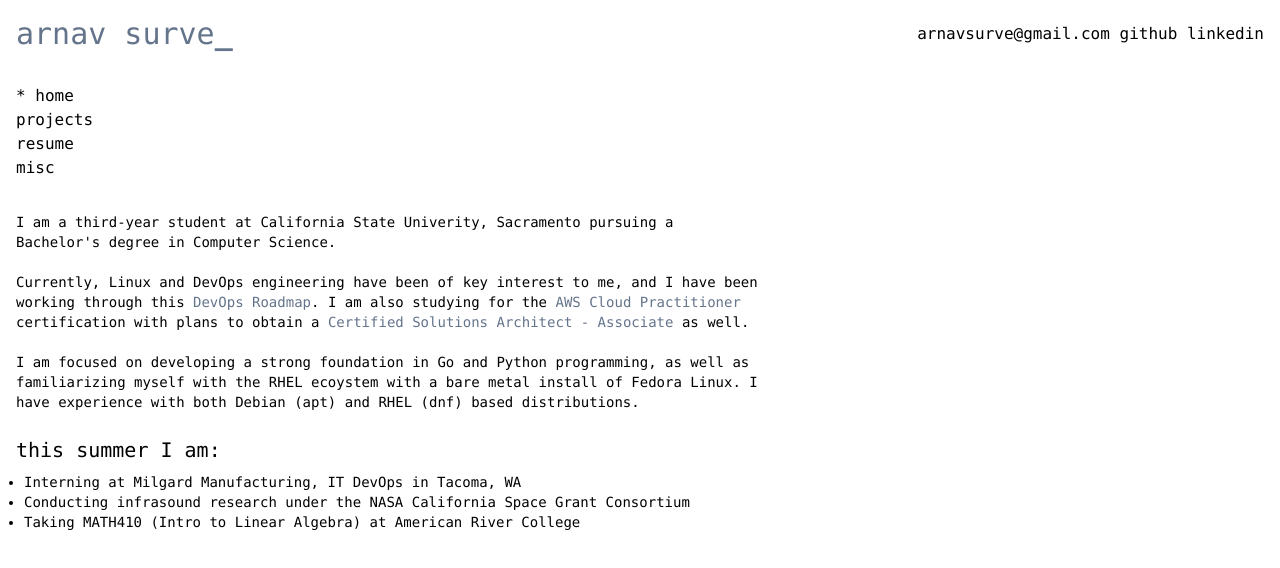
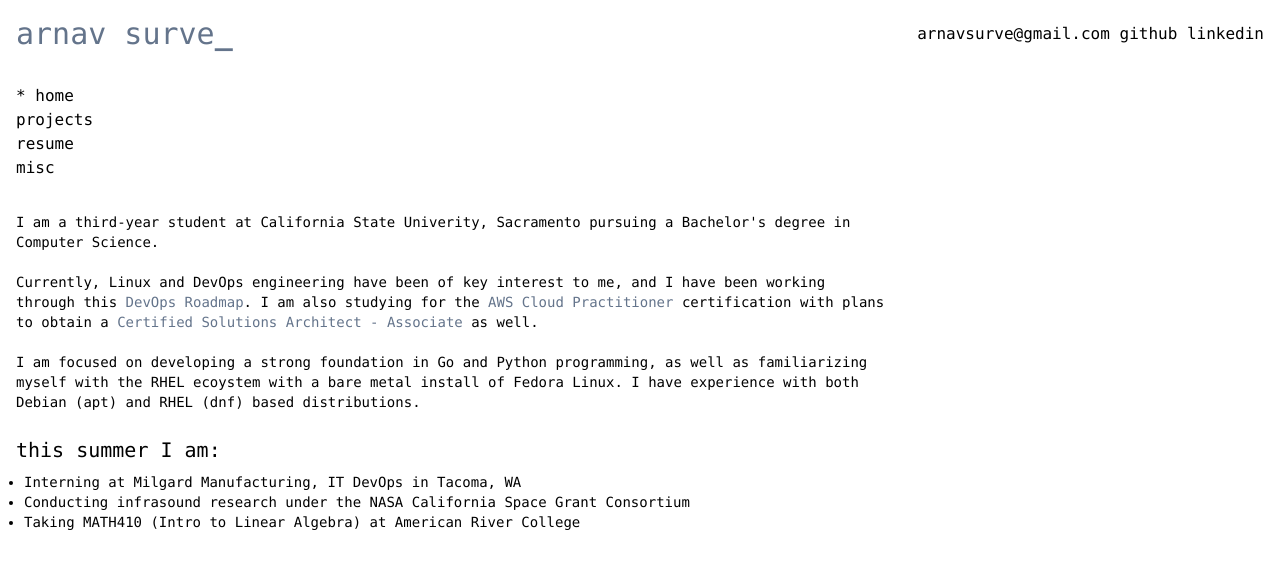
Before and after one commit to arnavsurve/website, a SvelteKit app: page / in a window 1280 px wide. Shown: the top 568 px of the page. Built offline with nearby package versions, Linux system fonts and the light colour scheme.

Commit message:
style: Update Prose component to adjust maximum width for different screen sizes

```diff
--- a/src/components/Prose.svelte
+++ b/src/components/Prose.svelte
@@ -1,4 +1,4 @@
-<div class="max-w-full md:max-w-[70%] lg:max-w-[60%]">
+<div class="max-w-full md:max-w-[80%] lg:max-w-[70%]">
     <p class="font-mono text-sm">
         <slot></slot>
     </p>
```
